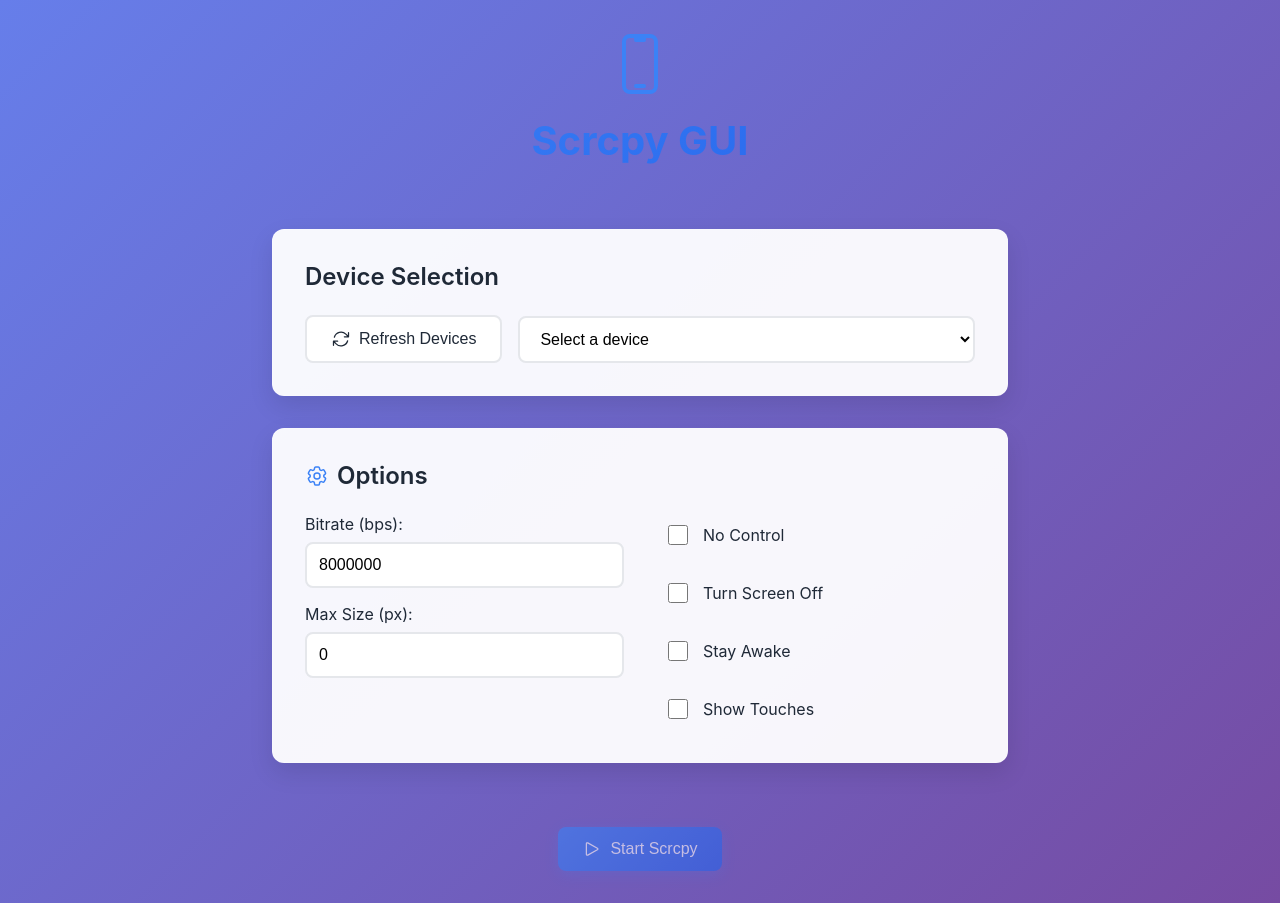
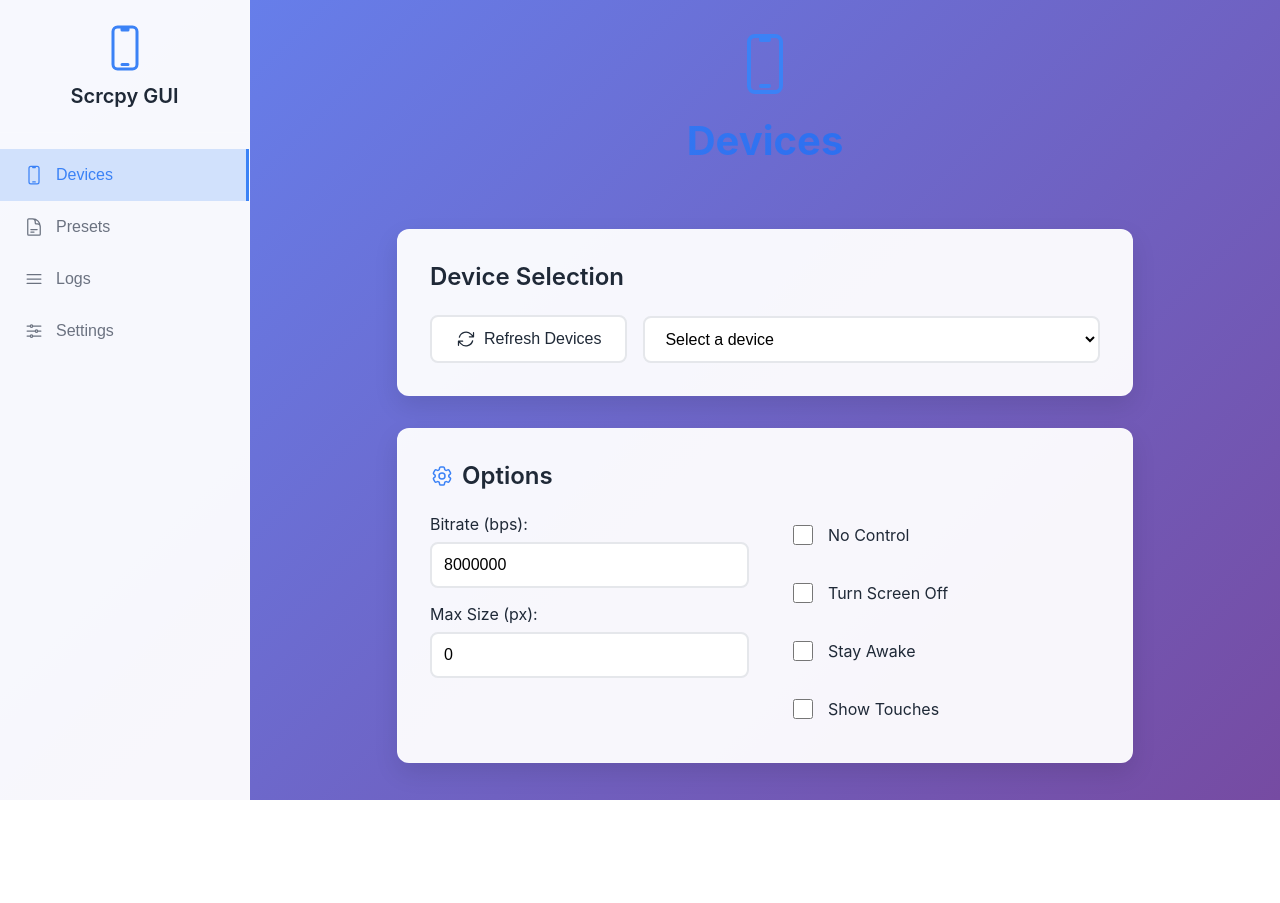
Before and after one commit to TianaNanta/scrcpy-gui, a React (Vite) app: page / in a window 1280 px wide. After the commit the page ends 800 px from the top, so only its background shows below. Built offline with nearby package versions, Linux system fonts and the light colour scheme.

Commit message:
Make some tab for the app

```diff
--- a/src-tauri/tauri.conf.json
+++ b/src-tauri/tauri.conf.json
@@ -13,8 +13,8 @@
     "windows": [
       {
         "title": "scrcpy-gui",
-        "width": 800,
-        "height": 600
+        "width": 1050,
+        "height": 700
       }
     ],
     "security": {
--- a/src/App.css
+++ b/src/App.css
@@ -264,6 +264,135 @@
     margin-top: 2rem;
 }
 
+/* Sidebar Layout */
+.app {
+    display: flex;
+    height: 100vh;
+    overflow: hidden;
+}
+
+.sidebar {
+    width: 250px;
+    background: var(--surface);
+    border-right: 1px solid rgba(255, 255, 255, 0.1);
+    display: flex;
+    flex-direction: column;
+    box-shadow: var(--shadow);
+}
+
+.sidebar-header {
+    padding: 1.5rem;
+    border-bottom: 1px solid rgba(255, 255, 255, 0.1);
+    text-align: center;
+}
+
+.sidebar-logo {
+    width: 3rem;
+    height: 3rem;
+    color: var(--primary-color);
+    margin-bottom: 0.5rem;
+}
+
+.sidebar-header h2 {
+    font-size: 1.25rem;
+    font-weight: 600;
+    margin: 0;
+    color: var(--text-primary);
+}
+
+.sidebar-nav {
+    flex: 1;
+    padding: 1rem 0;
+}
+
+.sidebar-tab {
+    width: 100%;
+    padding: 1rem 1.5rem;
+    background: none;
+    border: none;
+    color: var(--text-secondary);
+    text-align: left;
+    cursor: pointer;
+    transition: var(--transition);
+    display: flex;
+    align-items: center;
+    gap: 0.75rem;
+    font-size: 1rem;
+}
+
+.sidebar-tab:hover {
+    background: rgba(59, 130, 246, 0.1);
+    color: var(--primary-color);
+}
+
+.sidebar-tab.active {
+    background: rgba(59, 130, 246, 0.2);
+    color: var(--primary-color);
+    border-right: 3px solid var(--primary-color);
+}
+
+.sidebar-icon {
+    width: 1.25rem;
+    height: 1.25rem;
+}
+
+.main-content {
+    flex: 1;
+    overflow-y: auto;
+    background: var(--background);
+}
+
+.tab-content {
+    max-width: 800px;
+    margin: 0 auto;
+    padding: 2rem;
+    display: flex;
+    flex-direction: column;
+    gap: 2rem;
+}
+
+/* Presets */
+.presets-list {
+    display: flex;
+    flex-direction: column;
+    gap: 0.5rem;
+}
+
+.preset-item {
+    display: flex;
+    justify-content: space-between;
+    align-items: center;
+    padding: 1rem;
+    background: var(--surface);
+    border-radius: var(--border-radius);
+    box-shadow: 0 2px 4px rgba(0, 0, 0, 0.1);
+}
+
+.preset-item span {
+    font-weight: 500;
+}
+
+/* Logs */
+.logs-container {
+    max-height: 500px;
+    overflow-y: auto;
+    background: var(--surface);
+    border-radius: var(--border-radius);
+    padding: 1rem;
+    font-family: "Monaco", "Menlo", "Ubuntu Mono", monospace;
+    font-size: 0.875rem;
+    line-height: 1.5;
+}
+
+.log-entry {
+    padding: 0.25rem 0;
+    border-bottom: 1px solid rgba(255, 255, 255, 0.1);
+}
+
+.log-entry:last-child {
+    border-bottom: none;
+}
+
 @media (max-width: 768px) {
     .container {
         padding: 1rem;
@@ -280,6 +409,14 @@
 
     .section {
         padding: 1.5rem;
+    }
+
+    .sidebar {
+        width: 200px;
+    }
+
+    .tab-content {
+        padding: 1rem;
     }
 }
 
@@ -326,4 +463,29 @@
     .checkbox-label:hover {
         background: #374151;
     }
+
+    .sidebar {
+        background: var(--surface);
+        border-right-color: rgba(255, 255, 255, 0.1);
+    }
+
+    .sidebar-tab:hover {
+        background: rgba(59, 130, 246, 0.1);
+    }
+
+    .sidebar-tab.active {
+        background: rgba(59, 130, 246, 0.2);
+    }
+
+    .preset-item {
+        background: var(--surface);
+    }
+
+    .logs-container {
+        background: var(--surface);
+    }
+
+    .log-entry {
+        border-bottom-color: rgba(255, 255, 255, 0.1);
+    }
 }
--- a/src/App.tsx
+++ b/src/App.tsx
@@ -6,6 +6,9 @@
   ArrowPathIcon,
   Cog6ToothIcon,
   ExclamationTriangleIcon,
+  Bars3Icon,
+  DocumentTextIcon,
+  AdjustmentsHorizontalIcon,
 } from "@heroicons/react/24/outline";
 import "./App.css";
 
@@ -19,6 +22,19 @@
   scrcpy: boolean;
 }
 
+interface Preset {
+  id: string;
+  name: string;
+  bitrate: number;
+  maxSize: number;
+  noControl: boolean;
+  turnScreenOff: boolean;
+  stayAwake: boolean;
+  showTouches: boolean;
+}
+
+type Tab = "devices" | "presets" | "logs" | "settings";
+
 function App() {
   const [devices, setDevices] = useState<Device[]>([]);
   const [selectedDevice, setSelectedDevice] = useState("");
@@ -30,21 +46,74 @@
   const [showTouches, setShowTouches] = useState(false);
   const [loading, setLoading] = useState(false);
   const [dependencies, setDependencies] = useState<Dependencies | null>(null);
+  const [presets, setPresets] = useState<Preset[]>([]);
+  const [logs, setLogs] = useState<string[]>([]);
+  const [currentTab, setCurrentTab] = useState<Tab>("devices");
 
   const hasMissingDeps =
     dependencies && (!dependencies.adb || !dependencies.scrcpy);
 
+  const tabs = [
+    { id: "devices" as Tab, name: "Devices", icon: DevicePhoneMobileIcon },
+    { id: "presets" as Tab, name: "Presets", icon: DocumentTextIcon },
+    { id: "logs" as Tab, name: "Logs", icon: Bars3Icon },
+    {
+      id: "settings" as Tab,
+      name: "Settings",
+      icon: AdjustmentsHorizontalIcon,
+    },
+  ];
+
   useEffect(() => {
     checkDependencies();
     listDevices();
+    loadPresets();
   }, []);
+
+  const loadPresets = () => {
+    const saved = localStorage.getItem("scrcpy-presets");
+    if (saved) {
+      setPresets(JSON.parse(saved));
+    }
+  };
+
+  const savePreset = (name: string) => {
+    const newPreset: Preset = {
+      id: Date.now().toString(),
+      name,
+      bitrate,
+      maxSize,
+      noControl,
+      turnScreenOff,
+      stayAwake,
+      showTouches,
+    };
+    const updated = [...presets, newPreset];
+    setPresets(updated);
+    localStorage.setItem("scrcpy-presets", JSON.stringify(updated));
+  };
+
+  const loadPreset = (preset: Preset) => {
+    setBitrate(preset.bitrate);
+    setMaxSize(preset.maxSize);
+    setNoControl(preset.noControl);
+    setTurnScreenOff(preset.turnScreenOff);
+    setStayAwake(preset.stayAwake);
+    setShowTouches(preset.showTouches);
+  };
+
+  const addLog = (message: string) => {
+    setLogs((prev) => [...prev, `${new Date().toISOString()}: ${message}`]);
+  };
 
   async function checkDependencies() {
     try {
       const deps: Dependencies = await invoke("check_dependencies");
       setDependencies(deps);
+      addLog(`Dependencies checked: ADB=${deps.adb}, Scrcpy=${deps.scrcpy}`);
     } catch (e) {
       console.error("Failed to check dependencies:", e);
+      addLog(`Failed to check dependencies: ${e}`);
     }
   }
 
@@ -55,14 +124,17 @@
       if (devs.length > 0 && !selectedDevice) {
         setSelectedDevice(devs[0].serial);
       }
+      addLog(`Devices listed: ${devs.length} found`);
     } catch (e) {
       console.error("Failed to list devices:", e);
+      addLog(`Failed to list devices: ${e}`);
     }
   }
 
   async function startScrcpy() {
     if (!selectedDevice) return;
     setLoading(true);
+    addLog(`Starting scrcpy for device: ${selectedDevice}`);
     try {
       await invoke("start_scrcpy", {
         serial: selectedDevice,
@@ -73,18 +145,23 @@
         stayAwake,
         showTouches,
       });
+      addLog(`Scrcpy started successfully`);
     } catch (e) {
       console.error("Failed to start scrcpy:", e);
+      addLog(`Failed to start scrcpy: ${e}`);
     } finally {
       setLoading(false);
     }
   }
 
+  const renderContent = () => {
+    switch (currentTab) {
+      case "devices":
         return (
-    <main className="container">
+          <div className="tab-content">
             <header className="header">
               <DevicePhoneMobileIcon className="header-icon" />
-        <h1>Scrcpy GUI</h1>
+              <h1>Devices</h1>
             </header>
 
             {hasMissingDeps && (
@@ -205,7 +282,119 @@
                 {loading ? "Starting..." : "Start Scrcpy"}
               </button>
             </div>
-    </main>
+          </div>
+        );
+      case "presets":
+        return (
+          <div className="tab-content">
+            <header className="header">
+              <DocumentTextIcon className="header-icon" />
+              <h1>Presets</h1>
+            </header>
+            <section className="section">
+              <h2>Save Current Configuration</h2>
+              <div className="row">
+                <input
+                  type="text"
+                  placeholder="Preset name"
+                  className="input"
+                  onKeyPress={(e) => {
+                    if (e.key === "Enter") {
+                      savePreset((e.target as HTMLInputElement).value);
+                      (e.target as HTMLInputElement).value = "";
+                    }
+                  }}
+                />
+                <button
+                  className="btn btn-primary"
+                  onClick={() => {
+                    const name = prompt("Enter preset name");
+                    if (name) savePreset(name);
+                  }}
+                >
+                  Save Preset
+                </button>
+              </div>
+            </section>
+            <section className="section">
+              <h2>Available Presets</h2>
+              <div className="presets-list">
+                {presets.map((preset) => (
+                  <div key={preset.id} className="preset-item">
+                    <span>{preset.name}</span>
+                    <button
+                      className="btn btn-secondary"
+                      onClick={() => loadPreset(preset)}
+                    >
+                      Load
+                    </button>
+                  </div>
+                ))}
+              </div>
+            </section>
+          </div>
+        );
+      case "logs":
+        return (
+          <div className="tab-content">
+            <header className="header">
+              <Bars3Icon className="header-icon" />
+              <h1>Logs</h1>
+            </header>
+            <section className="section">
+              <div className="logs-container">
+                {logs.map((log, index) => (
+                  <div key={index} className="log-entry">
+                    {log}
+                  </div>
+                ))}
+              </div>
+            </section>
+          </div>
+        );
+      case "settings":
+        return (
+          <div className="tab-content">
+            <header className="header">
+              <AdjustmentsHorizontalIcon className="header-icon" />
+              <h1>Settings</h1>
+            </header>
+            <section className="section">
+              <h2>App Settings</h2>
+              <p>Settings will be implemented here.</p>
+            </section>
+          </div>
+        );
+      default:
+        return null;
+    }
+  };
+
+  return (
+    <div className="app">
+      <aside className="sidebar">
+        <div className="sidebar-header">
+          <DevicePhoneMobileIcon className="sidebar-logo" />
+          <h2>Scrcpy GUI</h2>
+        </div>
+        <nav className="sidebar-nav">
+          {tabs.map((tab) => {
+            const Icon = tab.icon;
+            return (
+              <button
+                key={tab.id}
+                className={`sidebar-tab ${currentTab === tab.id ? "active" : ""}`}
+                onClick={() => setCurrentTab(tab.id)}
+              >
+                <Icon className="sidebar-icon" />
+                {tab.name}
+              </button>
+            );
+          })}
+        </nav>
+      </aside>
+      <main className="main-content">{renderContent()}</main>
+    </div>
   );
 }
 
```
Lines whose indentation alone changed are shown as unchanged.
